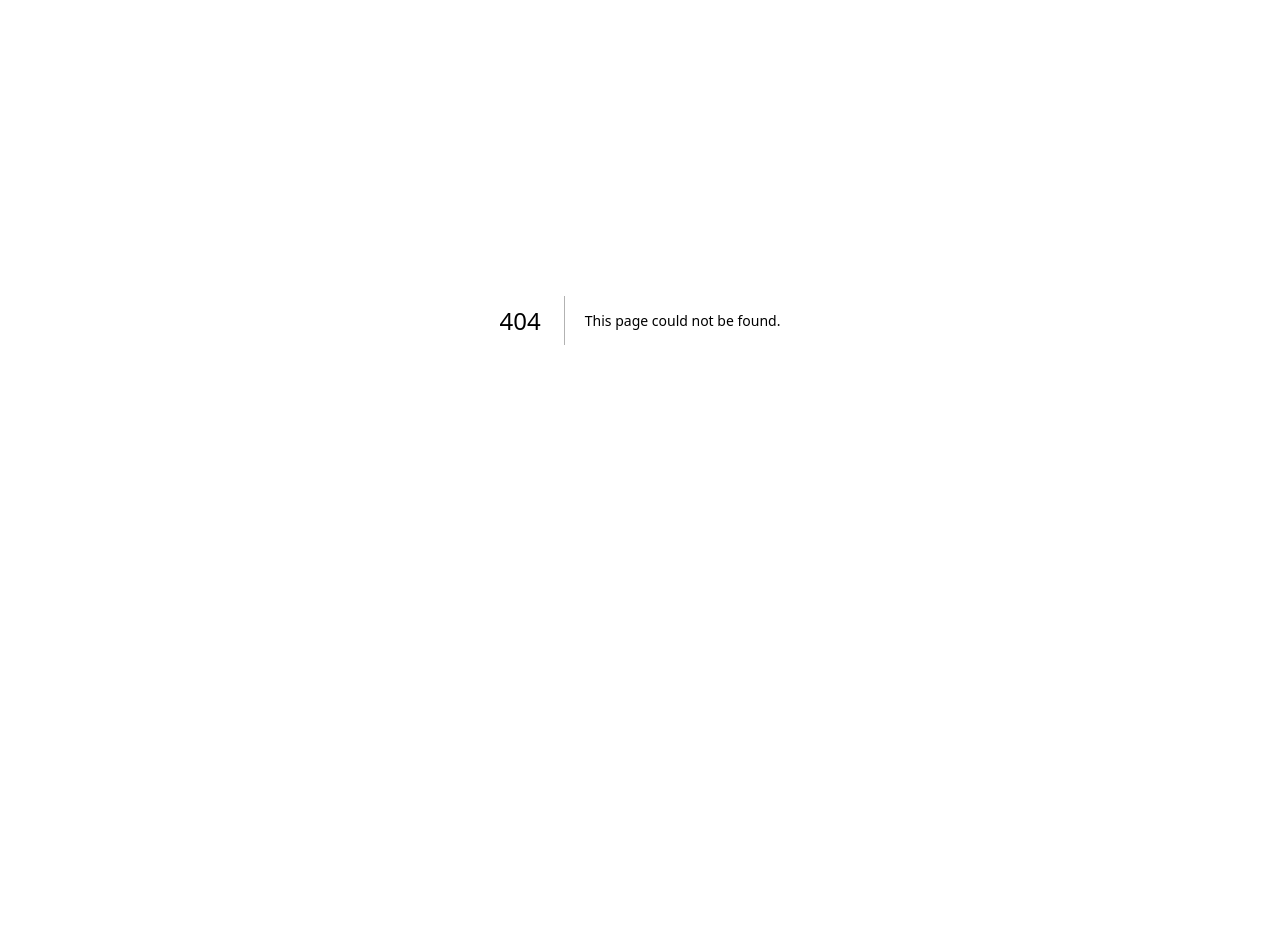
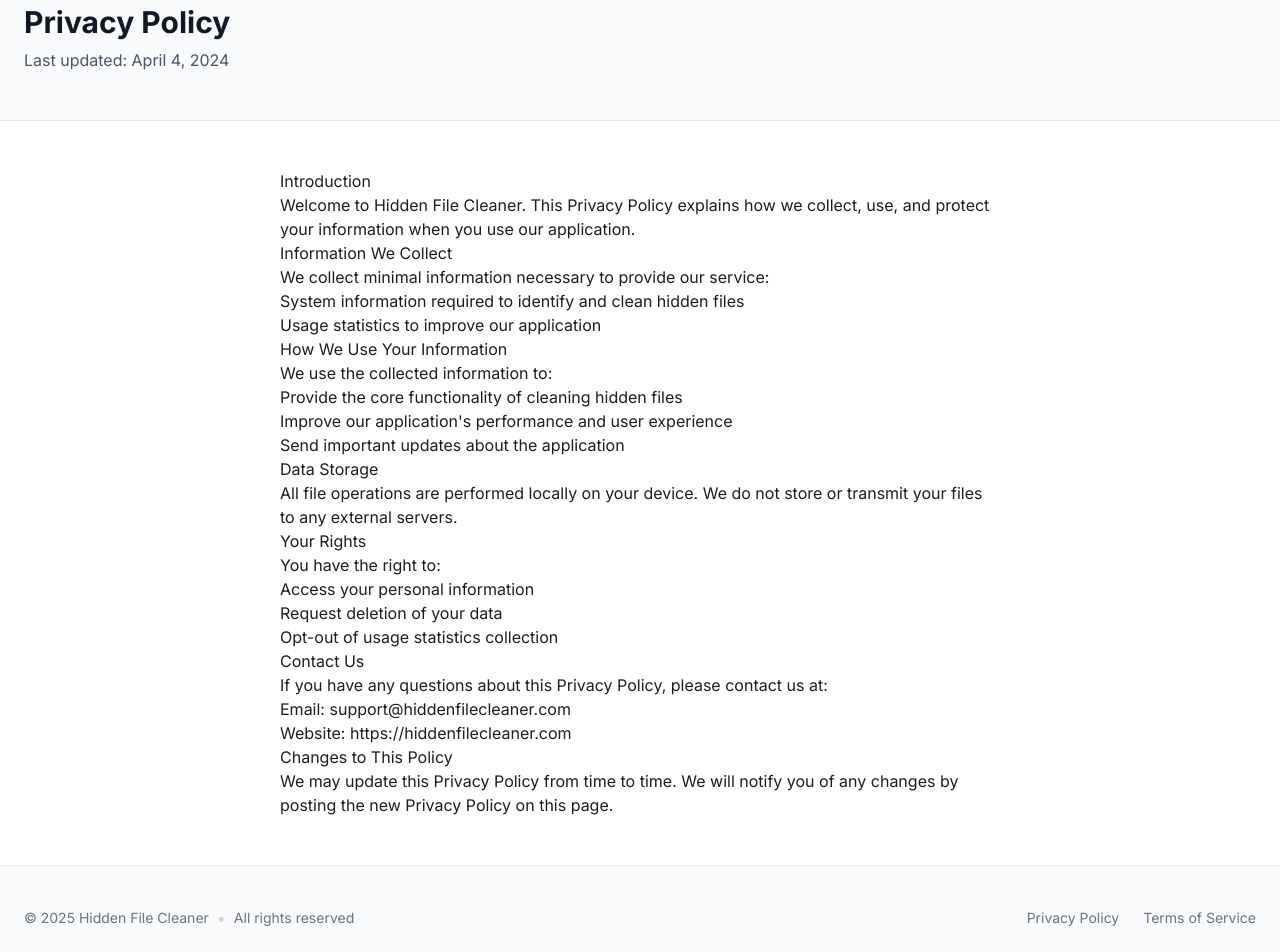
Before and after one commit to idolize/hidden-file-cleaner-marketing, a Next.js app: page /privacy-policy in a window 1280 px wide. Before the commit this address had no page. Shown: the part 80-1032 px from the top of the page. Before the commit the page ends 800 px from the top, so only its background shows below. Built offline with nearby package versions, Linux system fonts and the light colour scheme.

Commit message:
Change screenshot and gradients

```diff
--- a/app/(pages)/page.tsx
+++ b/app/(pages)/page.tsx
@@ -7,7 +7,8 @@
 
 export const metadata = {
   title: 'Hidden File Cleaner - Remove macOS metadata clutter in a single click',
-  description: 'A native Mac app that effortlessly cleans annoying metadata files from external drives, making your storage experience seamless across all devices.',
+  description:
+    'A native Mac app that effortlessly cleans annoying metadata files from external drives, making your storage experience seamless across all devices.',
 };
 
 export default function Home() {
@@ -22,12 +23,8 @@
       <AnimatedSection className="pt-32 pb-24 px-6 max-w-7xl mx-auto relative">
         <div className="flex flex-col lg:flex-row items-center gap-16 relative z-10">
           <div className="flex flex-col lg:w-1/2 space-y-8">
-            <h2 className="display-large text-gradient">
-              {marketing.tagline}
-            </h2>
-            <p className="body-large text-[rgb(var(--gray-600))]">
-              {marketing.hero.description}
-            </p>
+            <h2 className="display-large text-gradient">{marketing.tagline}</h2>
+            <p className="body-large text-[rgb(var(--gray-600))]">{marketing.hero.description}</p>
             <a
               download
               href="https://updates.hiddenfilecleaner.app/latest.dmg"
@@ -42,7 +39,7 @@
           </div>
           <div className="lg:w-1/2">
             <Image
-              className="hidden lg:block"
+              className="hidden md:block"
               src="/hiddenfilecleaner.png"
               alt="Hidden File Cleaner Icon"
               priority
@@ -54,23 +51,20 @@
       </AnimatedSection>
 
       {/* Features Section */}
-      <AnimatedSection
-        id="features"
-        className="section-padding px-6 relative overflow-hidden bg-slate-50"
-      >
+      <AnimatedSection id="features" className="section-padding px-6 relative overflow-hidden bg-slate-50">
         <div className="absolute inset-0">
-          <div className="absolute left-1/2 -translate-x-1/2 top-[400px] w-[800px] h-[800px] bg-[radial-gradient(circle,theme(colors.blue.100)_0%,transparent_70%)]" />
+          <div className="absolute top-[350px] w-[800px] h-[800px] bg-[radial-gradient(circle,theme(colors.blue.100)_0%,transparent_40%)]" />
+          <div className="absolute left-1/2 top-[450px] w-[800px] h-[800px] bg-[radial-gradient(circle,theme(colors.blue.200)_0%,transparent_50%)]" />
         </div>
         <div className="max-w-7xl mx-auto relative">
           <div className="mb-16">
-            <div className="relative max-w-3xl mx-auto overflow-hidden" style={{ height: '466px' }}>
-              <div className="absolute left-0 right-0 bottom-0 bg-gradient-to-b from-transparent via-transparent to-white z-10" style={{ height: '200px' }} />
+            <div className="px-2 mobile:w-[200%] w-full max-w-[1600px] lg:px-4 xl:px-8 2xl:px-16">
               <Image
-                src="/screenshot.png"
+                src="/screenshot_lightmode.png"
                 alt="Hidden File Cleaner Screenshot"
-                width={774}
-                height={581}
-                className="relative mx-auto"
+                width={968}
+                height={470}
+                className="max-w-full"
               />
             </div>
           </div>
@@ -90,10 +84,7 @@
       </AnimatedSection>
 
       {/* Pricing Section */}
-      <AnimatedSection
-        id="pricing"
-        className="section-padding px-6"
-      >
+      <AnimatedSection id="pricing" className="section-padding px-6">
         <div className="max-w-7xl mx-auto text-center">
           <h2 className="display-medium mb-6">{marketing.pricing.title}</h2>
           <p className="body-large text-[rgb(var(--gray-600))] mb-12 max-w-2xl mx-auto">
@@ -113,39 +104,25 @@
                     stroke="currentColor"
                     viewBox="0 0 24 24"
                   >
-                    <path
-                      strokeLinecap="round"
-                      strokeLinejoin="round"
-                      strokeWidth={2}
-                      d="M5 13l4 4L19 7"
-                    />
+                    <path strokeLinecap="round" strokeLinejoin="round" strokeWidth={2} d="M5 13l4 4L19 7" />
                   </svg>
                   <span>{feature}</span>
                 </li>
               ))}
             </ul>
             <BuyButton />
-            <p className="text-sm text-[rgb(var(--gray-600))]">
-              {marketing.pricing.volumePricing}
-            </p>
+            <p className="text-sm text-[rgb(var(--gray-600))]">{marketing.pricing.volumePricing}</p>
           </div>
         </div>
       </AnimatedSection>
 
       {/* FAQ Section */}
-      <AnimatedSection
-        id="faq"
-        className="section-padding px-6 bg-slate-50"
-      >
+      <AnimatedSection id="faq" className="section-padding px-6 bg-slate-50">
         <div className="max-w-7xl mx-auto">
-          <h2 className="display-medium text-center mb-16">
-            {marketing.faq.title}
-          </h2>
+          <h2 className="display-medium text-center mb-16">{marketing.faq.title}</h2>
           <div className="max-w-3xl mx-auto">
             {marketing.faq.questions.length === 0 ? (
-              <p className="text-center text-[rgb(var(--gray-600))] body-large">
-                FAQ content coming soon...
-              </p>
+              <p className="text-center text-[rgb(var(--gray-600))] body-large">FAQ content coming soon...</p>
             ) : (
               // FAQ content will be added here
               <div></div>
--- /dev/null
+++ b/app/(pages)/privacy-policy/page.tsx
@@ -0,0 +1,87 @@
+import Link from 'next/link'
+
+export default function PrivacyPolicy() {
+  return (
+    <div className="min-h-screen">
+      {/* Header */}
+      <header className="bg-gray-50 border-b border-gray-200 py-12">
+        <div className="container mx-auto px-6">
+          <div className="flex items-center mb-4">
+            <Link
+              href="/"
+              className="text-sm text-gray-500 hover:text-gray-900 transition-colors flex items-center"
+            >
+              <svg
+                xmlns="http://www.w3.org/2000/svg"
+                className="h-4 w-4 mr-1"
+                fill="none"
+                viewBox="0 0 24 24"
+                stroke="currentColor"
+              >
+                <path
+                  strokeLinecap="round"
+                  strokeLinejoin="round"
+                  strokeWidth={2}
+                  d="M10 19l-7-7m0 0l7-7m-7 7h18"
+                />
+              </svg>
+              Back to Home
+            </Link>
+          </div>
+          <h1 className="text-3xl font-bold text-gray-900">Privacy Policy</h1>
+          <p className="mt-2 text-gray-600">Last updated: April 4, 2024</p>
+        </div>
+      </header>
+
+      {/* Content */}
+      <div className="container mx-auto px-6 py-12 max-w-3xl">
+        <article className="prose prose-slate max-w-none">
+          <h2>Introduction</h2>
+          <p>
+            Welcome to Hidden File Cleaner. This Privacy Policy explains how we collect, use, and protect your information when you use our application.
+          </p>
+
+          <h2>Information We Collect</h2>
+          <p>We collect minimal information necessary to provide our service:</p>
+          <ul>
+            <li>System information required to identify and clean hidden files</li>
+            <li>Usage statistics to improve our application</li>
+          </ul>
+
+          <h2>How We Use Your Information</h2>
+          <p>We use the collected information to:</p>
+          <ul>
+            <li>Provide the core functionality of cleaning hidden files</li>
+            <li>Improve our application&apos;s performance and user experience</li>
+            <li>Send important updates about the application</li>
+          </ul>
+
+          <h2>Data Storage</h2>
+          <p>
+            All file operations are performed locally on your device. We do not store or transmit your files to any external servers.
+          </p>
+
+          <h2>Your Rights</h2>
+          <p>You have the right to:</p>
+          <ul>
+            <li>Access your personal information</li>
+            <li>Request deletion of your data</li>
+            <li>Opt-out of usage statistics collection</li>
+          </ul>
+
+          <h2>Contact Us</h2>
+          <p>If you have any questions about this Privacy Policy, please contact us at:</p>
+          <ul>
+            <li>Email: support@hiddenfilecleaner.com</li>
+            <li>Website: https://hiddenfilecleaner.com</li>
+          </ul>
+
+          <h2>Changes to This Policy</h2>
+          <p>
+            We may update this Privacy Policy from time to time. We will notify you of any changes by posting the new Privacy Policy on this page.
+          </p>
+        </article>
+      </div>
+    </div>
+  )
+}
--- /dev/null
+++ b/app/components/Footer.tsx
@@ -0,0 +1,37 @@
+import Link from 'next/link'
+
+export default function Footer() {
+  const currentYear = new Date().getFullYear()
+
+  return (
+    <footer className="w-full py-10 mt-auto border-t border-gray-200 bg-gray-50">
+      <div className="container mx-auto px-6">
+        <div className="flex flex-col md:flex-row justify-between items-center space-y-4 md:space-y-0">
+          <div className="flex items-center space-x-2">
+            <span className="text-sm text-gray-500">
+              © {currentYear} Hidden File Cleaner
+            </span>
+            <span className="text-gray-300">•</span>
+            <span className="text-sm text-gray-500">
+              All rights reserved
+            </span>
+          </div>
+          <div className="flex items-center space-x-6">
+            <Link
+              href="/privacy-policy"
+              className="text-sm text-gray-500 hover:text-gray-900 transition-colors"
+            >
+              Privacy Policy
+            </Link>
+            <Link
+              href="/terms"
+              className="text-sm text-gray-500 hover:text-gray-900 transition-colors"
+            >
+              Terms of Service
+            </Link>
+          </div>
+        </div>
+      </div>
+    </footer>
+  )
+}
--- /dev/null
+++ b/app/content/privacy-policy.mdx
@@ -0,0 +1,45 @@
+# Privacy Policy
+
+Last updated: April 4, 2024
+
+## Introduction
+
+Welcome to Hidden File Cleaner. This Privacy Policy explains how we collect, use, and protect your information when you use our application.
+
+## Information We Collect
+
+We collect minimal information necessary to provide our service:
+
+- System information required to identify and clean hidden files
+- Usage statistics to improve our application
+
+## How We Use Your Information
+
+We use the collected information to:
+
+- Provide the core functionality of cleaning hidden files
+- Improve our application's performance and user experience
+- Send important updates about the application
+
+## Data Storage
+
+All file operations are performed locally on your device. We do not store or transmit your files to any external servers.
+
+## Your Rights
+
+You have the right to:
+
+- Access your personal information
+- Request deletion of your data
+- Opt-out of usage statistics collection
+
+## Contact Us
+
+If you have any questions about this Privacy Policy, please contact us at:
+
+- Email: support@hiddenfilecleaner.com
+- Website: https://hiddenfilecleaner.com
+
+## Changes to This Policy
+
+We may update this Privacy Policy from time to time. We will notify you of any changes by posting the new Privacy Policy on this page.
--- a/app/layout.tsx
+++ b/app/layout.tsx
@@ -1,6 +1,7 @@
 import type { Metadata } from "next";
 import { Inter } from "next/font/google";
 import "./globals.css";
+import Footer from "./components/Footer";
 
 const inter = Inter({
   subsets: ['latin'],
@@ -19,10 +20,11 @@
 }>) {
   return (
     <html lang="en">
-      <body
-        className={`${inter.className} antialiased`}
-      >
-        {children}
+      <body className={`${inter.className} antialiased min-h-screen flex flex-col`}>
+        <main className="flex-grow">
+          {children}
+        </main>
+        <Footer />
       </body>
     </html>
   );
--- a/tsconfig.json
+++ b/tsconfig.json
@@ -22,6 +22,6 @@
       "@/*": ["./*"]
     }
   },
-  "include": ["next-env.d.ts", "**/*.ts", "**/*.tsx", ".next/types/**/*.ts"],
+  "include": ["next-env.d.ts", "**/*.ts", "**/*.tsx", ".next/types/**/*.ts", "prettier.config.mjs"],
   "exclude": ["node_modules"]
 }
```
Also changed, not shown: public/screenshot_lightmode.png (added).
